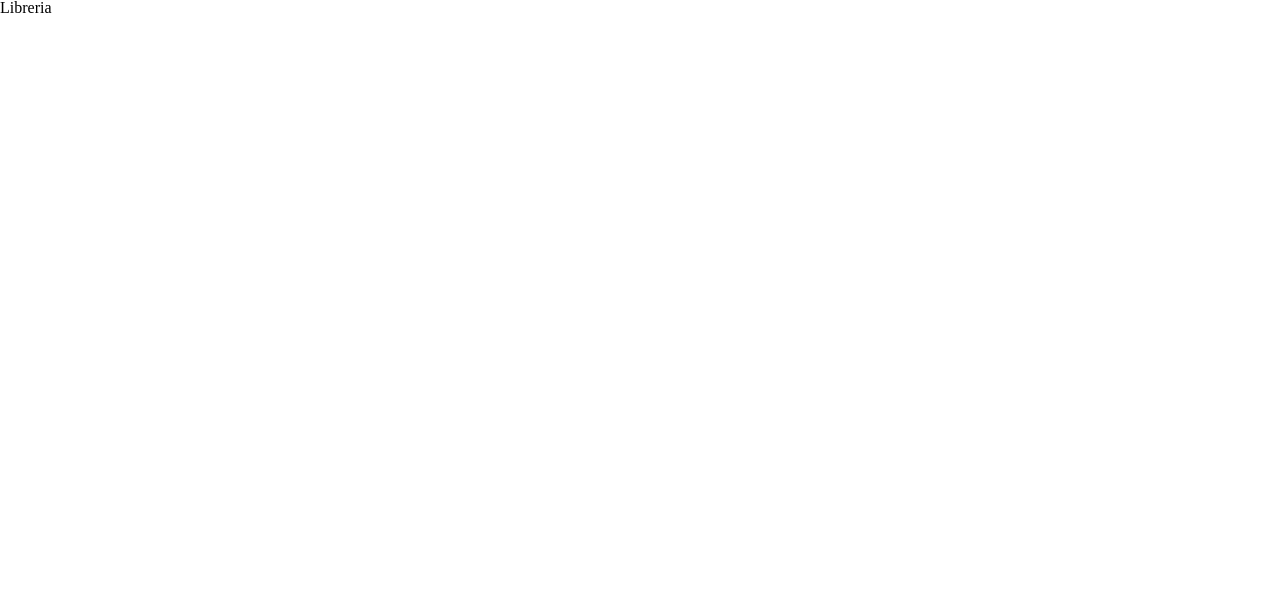
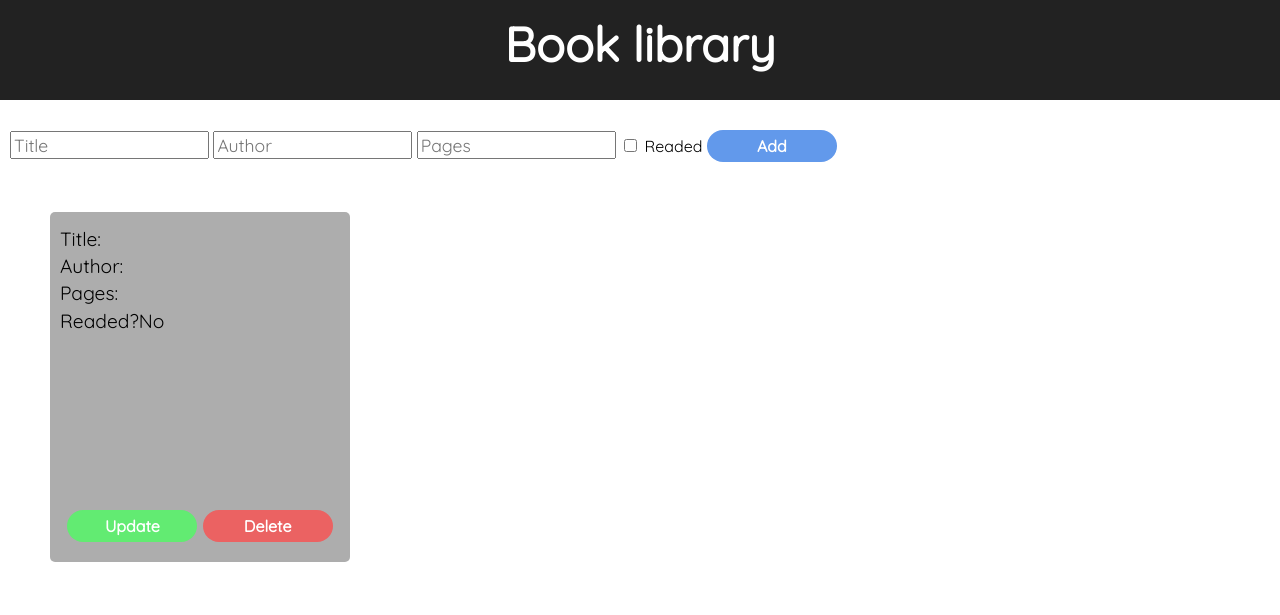
Before and after one commit to yunagosh7/library, a plain HTML site: page index.html in a window 1280 px wide. Drawn offline with Linux system fonts and the light colour scheme.

Commit message:
Estilos finalizados

```diff
--- a/index.html
+++ b/index.html
@@ -1,17 +1,52 @@
 <!DOCTYPE html>
 <html lang="en">
   <head>
-    <meta charset="UTF-8">
-    <meta http-equiv="X-UA-Compatible" content="IE=edge">
-    <meta name="viewport" content="width=device-width, initial-scale=1.0">
+    <meta charset="UTF-8" />
+    <meta http-equiv="X-UA-Compatible" content="IE=edge" />
+    <meta name="viewport" content="width=device-width, initial-scale=1.0" />
     <title>Document</title>
-    <link rel="stylesheet" href="styles/normalize.css">
-    <link rel="stylesheet" href="styles/style.css">
+
+    <link rel="preconnect" href="https://fonts.googleapis.com" />
+    <link rel="preconnect" href="https://fonts.gstatic.com" crossorigin />
+    <link
+      href="https://fonts.googleapis.com/css2?family=Quicksand&display=swap"
+      rel="stylesheet"
+    />
+
+    <link rel="stylesheet" href="styles/normalize.css" />
+    <link rel="stylesheet" href="styles/style.css" />
   </head>
   <body>
       <header>
-        <h1>Libreria</h1>
+        <h1>Book library</h1>
       </header>
+      <main id="main">
+        <div class="form">
+          <form action="">
+            <input id="title" type="text" placeholder="Title" />
+            <input id="author" type="text" placeholder="Author" />
+            <input id="pages" type="number" placeholder="Pages" />
+            <input id="readed" type="checkbox" role="switch" />
+            <label for="readed">Readed</label>
+            <input id="submit" class="add" type="submit" value="Add" />
+          </form>
+        </div>
+        <div id="books" class="books">
+          <div class="book">
+            <div class="book-info">
+              <p class="title"></p>
+              <p class="author"></p>
+              <p class="pages"></p>
+              <p class="readed"><span>No</span></p>
+            </div>
+
+            <div class="buttons">
+              <button class="update">Update</button>
+              <button class="delete">Delete</button>
+            </div>
+          </div>
+        </div>
+      </main>
 
 
     <script src="scripts/main.js"></script>
--- a/scripts/main.js
+++ b/scripts/main.js
@@ -0,0 +1,39 @@
+const submit = document.getElementById("submit");
+const title = document
+
+
+
+
+
+
+
+
+
+
+
+let books = [
+    {
+        title: "IT",
+        author:"Stephen King",
+        pages:1503,
+        readit: true
+    },
+    {
+        title: "Valle de la Calma",
+        author:"Angel David Revilla",
+        pages:294,
+        readit: true
+    },
+    {
+        title: "Aves de Presa",
+        author:"Wilbur Smith",
+        pages:591,
+        readit: true
+    },
+    {
+        title:"Lobos de Calla",
+        author:"Stephen King",
+        pages: 816,
+        readit: false
+    }
+]
--- a/styles/style.css
+++ b/styles/style.css
@@ -0,0 +1,108 @@
+*{
+    box-sizing: border-box;
+    font-family: 'Quicksand', sans-serif;
+
+}
+
+
+img{
+    width: 50px;
+}
+h1{
+    font-size: 3rem;
+    font-weight: bold;
+    margin-bottom: 10px;
+    font-family: 'Quicksand', sans-serif;
+    text-align: center;
+}
+header{
+    width: 100vw;
+    height: 100px;
+    padding-top: 20px;
+    background-color: #222;
+    color: #fff;
+}
+
+
+form{
+    margin: 30px 0 0 10px;
+}
+
+input{
+    outline: none;
+    font-size: 1.1rem;
+}
+input[type=submit], button{
+    border: none;
+    width: 130px;
+    height: 32px;
+    border-radius:50px;
+    font-size: 1rem;
+    cursor: pointer;
+    font-weight: bold;
+    color: #fff;
+}
+
+.add{
+    background-color: rgb(98, 153, 235);
+}
+
+.update{
+    background-color: rgb(98, 235, 114);
+}
+
+.delete{
+    background-color: rgb(235, 98, 98);
+}
+
+
+.books{
+    padding: 50px;
+}
+
+.book{
+    width: 300px;
+    background-color: rgb(173, 173, 173);
+    height: 350px;
+    padding: 10px;
+    border-radius: 5px;
+    font-size: 1.2rem;
+    display: flex;
+    flex-direction: column;
+    justify-content: space-between;
+
+}
+
+.book-info p{
+    margin: 8px 0;
+}
+
+.buttons{
+    align-self: center;
+    margin-bottom: 10px;
+}
+
+.title::before{
+    content: "Title: ";
+}
+
+.author::before{
+    content: "Author: ";
+}
+
+.pages::before{
+    content: "Pages: ";
+}
+
+.readed::before{
+    content: "Readed?";
+}
+
+
+
+a{
+    text-decoration: none;
+    color: #dfdfdf;
+    font-size: 1.2rem;
+    font-weight: bold;
+}
```
Also changed, not shown: images/plus-circle.svg (added). Lines whose indentation alone changed are shown as unchanged.
